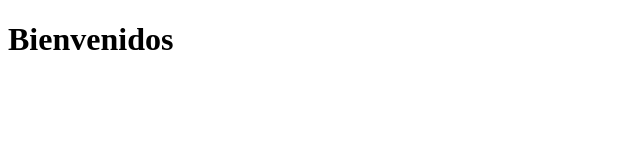
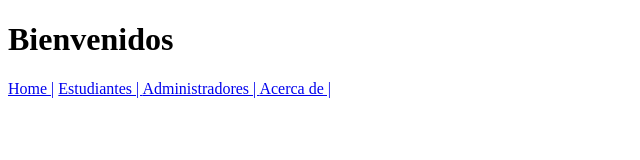
Before and after one commit to AleLaparra/Desarrollo_Web, a plain HTML site: page index.html in a window 1280 px wide. Shown: the whole page, without its empty margins (0-640 px from the left). Drawn offline with Linux system fonts and the light colour scheme.

Commit message:
Subpaginas

```diff
--- a/index.html
+++ b/index.html
@@ -4,10 +4,24 @@
     <meta charset="UTF-8">
     <meta http-equiv="X-UA-Compatible" content="IE=edge">
     <meta name="viewport" content="width=device-width, initial-scale=1.0">
+    <link rel="stylesheet" href="https://cdnjs.cloudflare.com/ajax/libs/font-awesome/5.15.1/css/all.min.css">
     <title>Document</title>
 </head>
 <body>
+ <h1>Bienvenidos</h1>
 
-    <h1> Bienvenidos </h1>
+ <div class="head">
+
+
+    <nav class="navbar">
+    <a href="#">Home  |</a>
+    <a href="#">Estudiantes  | </a>
+    <a href="#">Administradores  | </a>
+    <a href="#">Acerca de  | </a>
+
+
+    </nav>
+
+    </div>
 </body>
 </html>
```
Also changed, not shown: Subpaginas/Administradores.html (added), Subpaginas/Estudiantes.html (added), Subpaginas/home.html (added).
